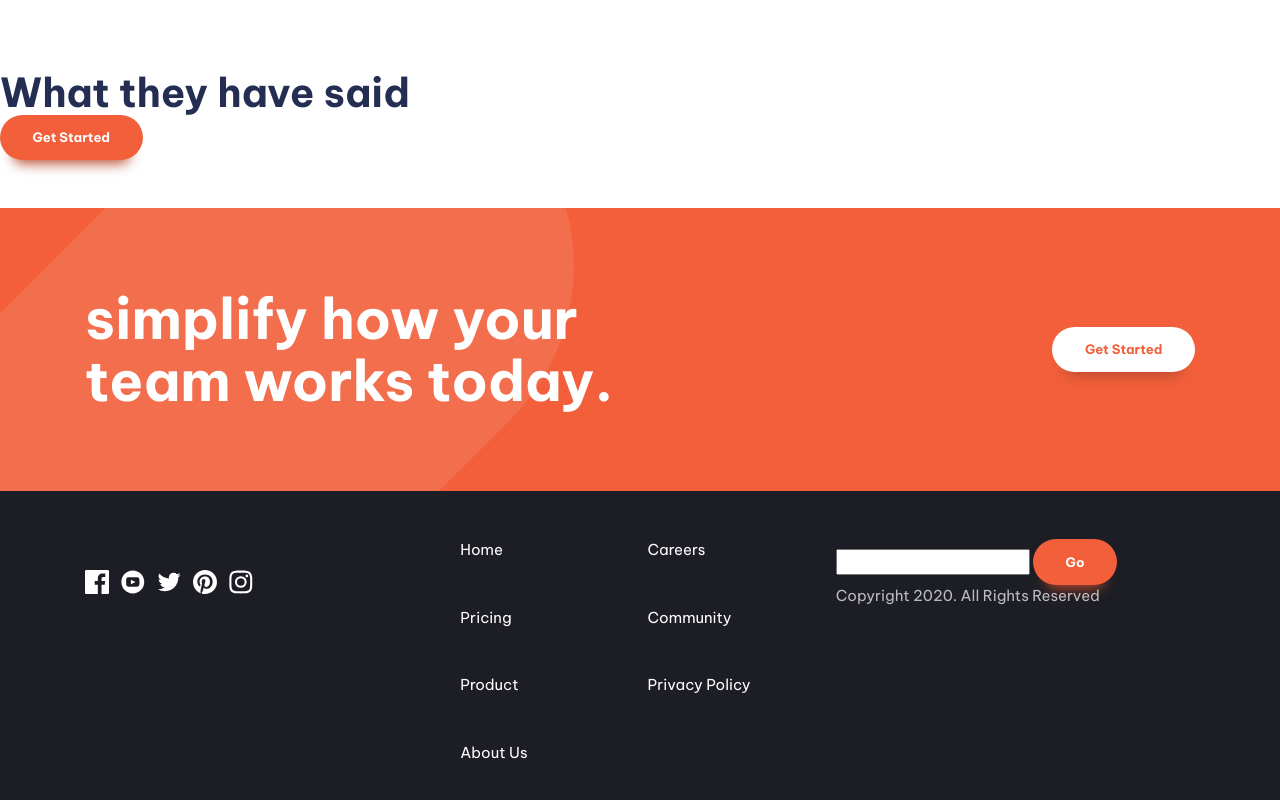
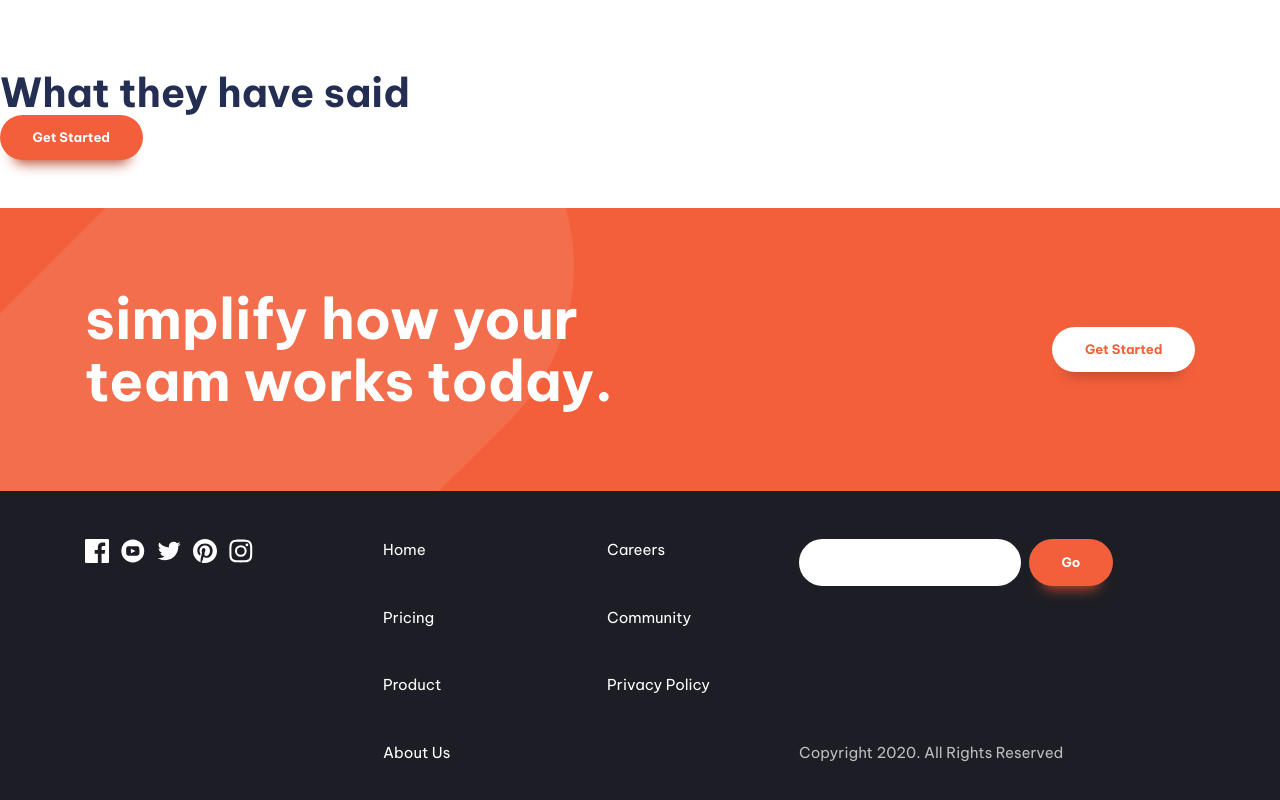
Before and after one commit to FaithEmmamuel/fem-manage-landing-page-clone, a website built with Vite: page index.html in a window 1280 px wide. Shown: the part 1408-2208 px from the top of the page. Built offline with nearby package versions, Linux system fonts and the light colour scheme; files whose address does not match are found by name.

Commit message:
Add files via upload

```diff
--- a/index.html
+++ b/index.html
@@ -135,8 +135,8 @@
 
     <footer class="primary-footer | padding-block-700 bg-neutral-900 text-neutral-100">
       <div class="container">
-        <div class="even-columns">
-          <div>
+        <div class="primary-footer-wrapper">
+          <div class="primary-footer-logo-social">
             <a href="" aria-label="home">
               <svg class="logo" width="124" height="24">
                 <use xlink:href="images/logo.svg#logo"></use>
@@ -171,7 +171,7 @@
               </li>
             </ul>
           </div>
-          <div>
+          <div class="primary-footer-nav">
             <nav class="footer-nav">
               <ul class="flow" aria-label="footer" role="list">
                 <li><a href="#">Home</a></li>
@@ -184,12 +184,12 @@
               </ul>
             </nav>
           </div>
-          <div>
+          <div class="primary-footer-form">
             <form action="">
               <input type="email">
-              <button class="button">Go</button>
-              <p>Copyright 2020. All Rights Reserved</p>
+              <button class="button" data-shadow="none">Go</button>
             </form>
+            <p>Copyright 2020. All Rights Reserved</p>
           </div>
         </div>
       </div>
--- a/style.css
+++ b/style.css
@@ -158,11 +158,16 @@ p[data-width="wide"] {
   text-decoration: none;
   box-shadow: 0 1.25em 1em -1em var(--clr-accent-500);
   line-height: 1;
+  font-family: var(--ff-primary);
 }
 
 .button[data-type="inverted"] {
   background-color: var(--clr-neutral-100);
   color: var(--clr-accent-400);
+}
+
+.button[start-shadow="none"] {
+  box-shadow: none;
 }
 
 .button:hover,
@@ -262,9 +267,71 @@ p[data-width="wide"] {
   --logo-color: var(--clr-neutral-100);
 }
 
+.primary-footer-wrapper {
+  display: grid;
+  gap: var(--size-700);
+  grid-template-areas:
+  "form"
+  "nav"
+  "logo-social"
+  "p";
+}
+
+
+.primary-footer-logo-social {
+  grid-area: logo-social;
+
+  display: flex;
+  flex-direction: column-reverse;
+  align-items: center;
+  gap: var(--size-700);
+}
+
+.primary-footer-nav {
+  grid-area: nav;
+}
+
+.primary-footer-form {
+  grid-area: form;
+
+  display: grid;
+  align-content: space-between;
+}
+
+.primary-footer form {
+  display: flex;
+  gap: var(--size-200);
+}
+
+input:where([type="text"], [type="email"] ) {
+  border-radius: 100vw;
+  border: none;
+  padding: var(--size-300) var(--size-400);
+}
+@media (min-width: 50em) {
+  .primary-footer-wrapper {
+    grid-template-areas: "logo-social nav form";
+
+    .primary-footer-logo-social {
+      align-items: flex-start;
+      gap: var(--size-700);
+      justify-content: space-between;
+    }
+  }
+}
+
+@media (max-width: 50em) {
+    .primary-footer-wrapper > *{
+    margin-inline: auto;
+  }
+}
+
+
 /* footer navigation */
 .footer-nav {
   columns: 2;
+
+  gap: clamp(var(--size-200), 30vw, var(--size-900));
 }
 
 .footer-nav a {
```
Also changed, not shown: 1 other file.
